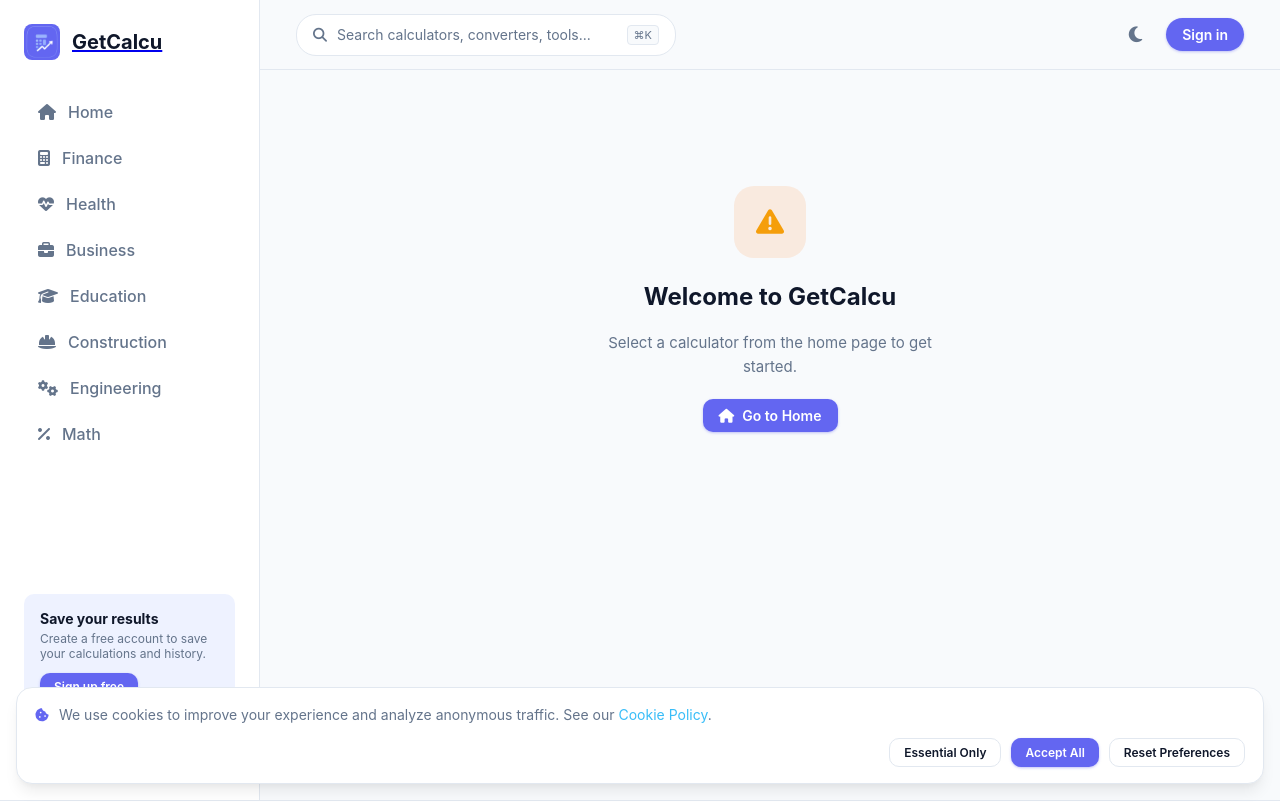
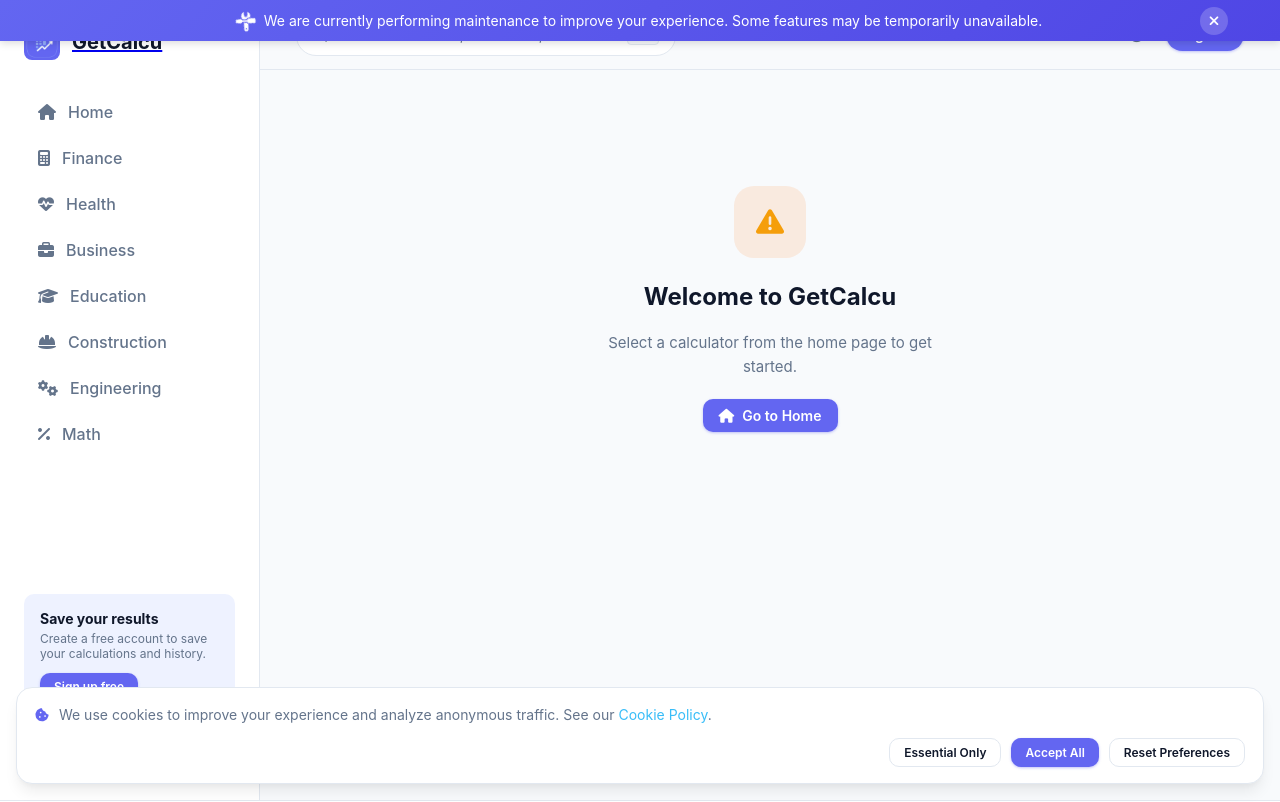
Before and after one commit to muradahm1/utility, a plain HTML site: page tool.html in a window 1280 px wide. Shown: the top 802 px of the page. Drawn offline with nearby package versions, Linux system fonts and the light colour scheme.

Commit message:
temporay

```diff
--- a/css/style.css
+++ b/css/style.css
@@ -2798,3 +2798,81 @@
 .budget-actions { display: flex; gap: 8px; margin-bottom: 20px; }
 .budget-toast { position: fixed; bottom: 20px; right: 20px; background: var(--primary-color); color: #fff; padding: 12px 20px; border-radius: 8px; z-index: 9999; box-shadow: 0 4px 12px rgba(0,0,0,0.2); font-size: 14px; }
 @media (max-width: 768px) { .budget-grid { grid-template-columns: 1fr; } .budget-amount-input { width: 90px; } }
+
+/* ── Maintenance Banner ───────────────────────────────────────── */
+#maintenance-banner {
+    position: fixed;
+    top: 0;
+    left: 0;
+    right: 0;
+    z-index: 10000;
+    background: linear-gradient(135deg, #6366F1, #4F46E5);
+    color: #FFFFFF;
+    box-shadow: 0 2px 8px rgba(0, 0, 0, 0.15);
+    font-size: 14px;
+}
+
+.maintenance-banner-inner {
+    max-width: 1200px;
+    margin: 0 auto;
+    padding: 10px 20px;
+    display: flex;
+    align-items: center;
+    justify-content: center;
+    gap: 10px;
+    position: relative;
+}
+
+.maintenance-banner-inner i.fa-screwdriver-wrench {
+    font-size: 16px;
+    flex-shrink: 0;
+    animation: maintenance-spin 3s linear infinite;
+}
+
+.maintenance-banner-text {
+    text-align: center;
+    line-height: 1.5;
+}
+
+.maintenance-banner-close {
+    position: absolute;
+    right: 12px;
+    top: 50%;
+    transform: translateY(-50%);
+    background: rgba(255, 255, 255, 0.2);
+    border: none;
+    color: #FFFFFF;
+    width: 28px;
+    height: 28px;
+    border-radius: 50%;
+    cursor: pointer;
+    display: flex;
+    align-items: center;
+    justify-content: center;
+    font-size: 14px;
+    transition: background 0.2s ease;
+}
+
+.maintenance-banner-close:hover {
+    background: rgba(255, 255, 255, 0.35);
+}
+
+@keyframes maintenance-spin {
+    from { transform: rotate(0deg); }
+    to { transform: rotate(360deg); }
+}
+
+/* Adjust body padding when banner is present */
+body.has-maintenance-banner {
+    padding-top: 40px;
+}
+
+@media (max-width: 768px) {
+    .maintenance-banner-inner {
+        padding: 10px 40px 10px 16px;
+        font-size: 13px;
+    }
+    .maintenance-banner-close {
+        right: 8px;
+    }
+}
--- a/js/calculators/health.js
+++ b/js/calculators/health.js
@@ -10,6 +10,13 @@
 import { escapeHtml } from '../utils/index.js';
 
 const errorResult = (message) => ({ error: true, stats: [{ label: 'Error', value: message, warn: true }] });
+const bmiCategory = (bmi) => {
+    if (!isFinite(bmi)) return { label: '—', color: '#64748B' };
+    if (bmi < 18.5) return { label: 'Underweight', color: '#3B82F6' };
+    if (bmi < 25) return { label: 'Normal Weight', color: '#10B981' };
+    if (bmi < 30) return { label: 'Overweight', color: '#F59E0B' };
+    return { label: 'Obese', color: '#EF4444' };
+};
 
 // ── BMI Calculator ─────────────────────────────────────────────
 
--- /dev/null
+++ b/js/maintenance-banner.js
@@ -0,0 +1,59 @@
+/**
+ * Temporary Maintenance Banner
+ *
+ * Displays a temporary banner to inform users that the site is under maintenance.
+ * Remove this file and its script tags once maintenance is complete.
+ *
+ * @module maintenance-banner
+ */
+
+(function() {
+    'use strict';
+
+    // ── Configuration ────────────────────────────────────────────
+    // Set to false to hide the banner (e.g., after maintenance is done)
+    const MAINTENANCE_ENABLED = true;
+
+    // Banner message
+    const BANNER_MESSAGE = 'We are currently performing maintenance to improve your experience. Some features may be temporarily unavailable.';
+
+    // ── Banner Creation ──────────────────────────────────────────
+    function createBanner() {
+        if (!MAINTENANCE_ENABLED) return;
+
+        // Check if banner already exists
+        if (document.getElementById('maintenance-banner')) return;
+
+        const banner = document.createElement('div');
+        banner.id = 'maintenance-banner';
+        banner.setAttribute('role', 'status');
+        banner.setAttribute('aria-live', 'polite');
+
+        banner.innerHTML = `
+            <div class="maintenance-banner-inner">
+                <i class="fa-solid fa-screwdriver-wrench" aria-hidden="true"></i>
+                <span class="maintenance-banner-text">${BANNER_MESSAGE}</span>
+                <button class="maintenance-banner-close" id="maintenance-banner-close" aria-label="Dismiss maintenance notice">
+                    <i class="fa-solid fa-xmark" aria-hidden="true"></i>
+                </button>
+            </div>
+        `;
+
+        document.body.prepend(banner);
+
+        // Add close button handler
+        const closeBtn = document.getElementById('maintenance-banner-close');
+        if (closeBtn) {
+            closeBtn.addEventListener('click', () => {
+                banner.remove();
+            });
+        }
+    }
+
+    // ── Initialize ───────────────────────────────────────────────
+    if (document.readyState === 'loading') {
+        document.addEventListener('DOMContentLoaded', createBanner);
+    } else {
+        createBanner();
+    }
+})();
--- a/tool.html
+++ b/tool.html
@@ -195,5 +195,6 @@
     <!-- App Initialization -->
     <script src="js/app.js"></script>
     <script src="js/cookie-consent.js"></script>
+    <script src="js/maintenance-banner.js"></script>
 </body>
 </html>
```
Also changed, not shown: about.html (+1 -0 lines), auth.html (+1 -0 lines), contact.html (+1 -0 lines), cookie-policy.html (+1 -0 lines), history.html (+2 -1 lines), index.html (+1 -0 lines), privacy.html (+1 -0 lines), terms.html (+1 -0 lines).
